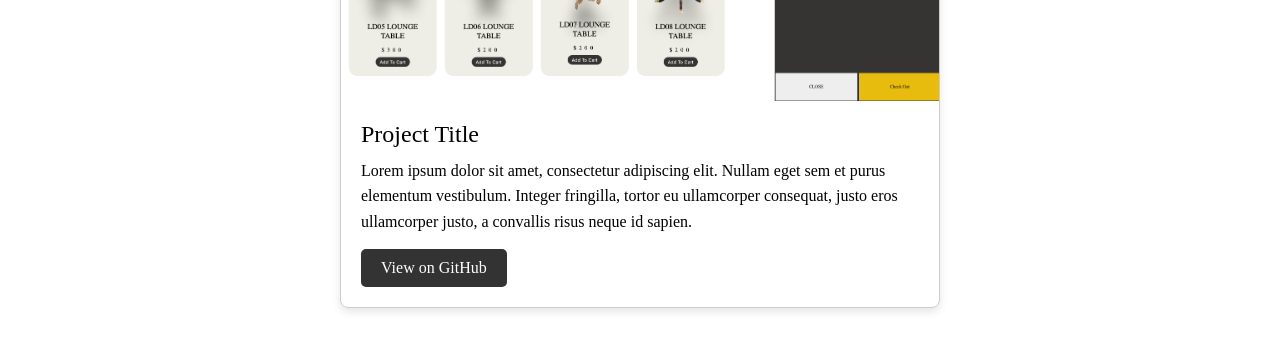
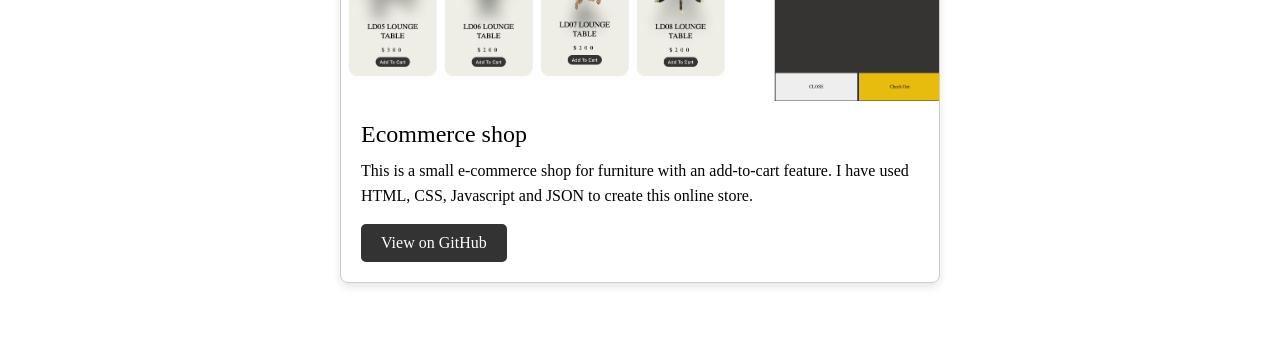
Before and after one commit to AmJessina/Jessina2.github.io, a plain HTML site: page index.html in a window 1280 px wide. Shown: the part 2000-2337 px from the top of the page. Drawn offline with nearby package versions, Linux system fonts and the light colour scheme.

Commit message:
Update index.html

```diff
--- a/index.html
+++ b/index.html
@@ -75,9 +75,9 @@
                         <div class="project-box">
                             <img class="project-image" src="product1.png" alt="Project Image">
                             <div class="project-details">
-                              <div class="project-title">Project Title</div>
-                              <p class="project-description">Lorem ipsum dolor sit amet, consectetur adipiscing elit. Nullam eget sem et purus elementum vestibulum. Integer fringilla, tortor eu ullamcorper consequat, justo eros ullamcorper justo, a convallis risus neque id sapien.</p>
-                              <a class="github-button" href="https://github.com/AmJessina/Jessina31.github.io.git" target="_blank">View on GitHub</a>
+                              <div class="project-title">Ecommerce shop</div>
+                              <p class="project-description">This is a small e-commerce shop for furniture with an add-to-cart feature. I have used HTML, CSS, Javascript and JSON to create this online store.</p>
+                              <a class="github-button" href="https://amjessina.github.io/Jessina1.github.io/" target="_blank">View on GitHub</a>
                             </div>
                           </div>
 
```
